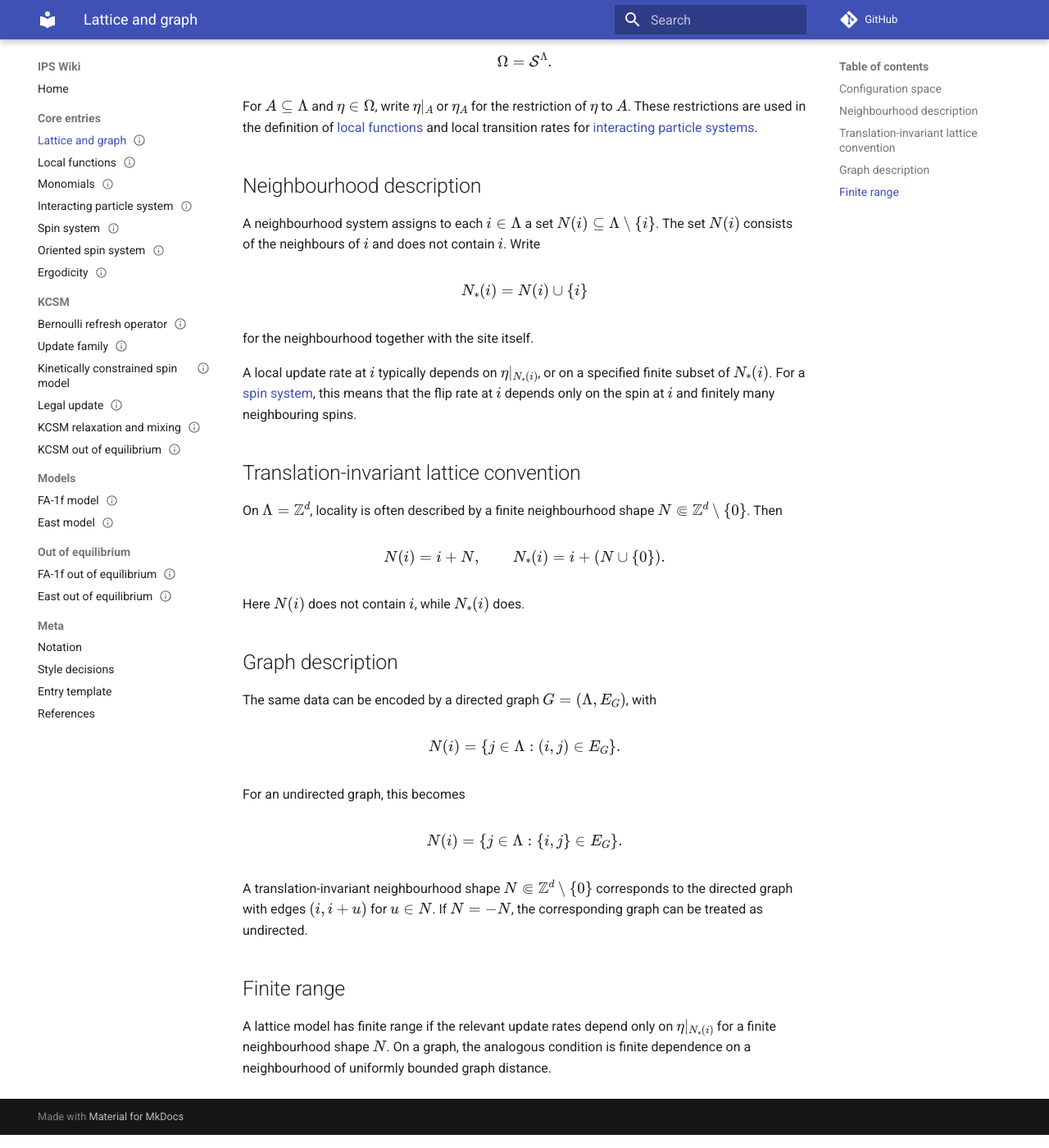
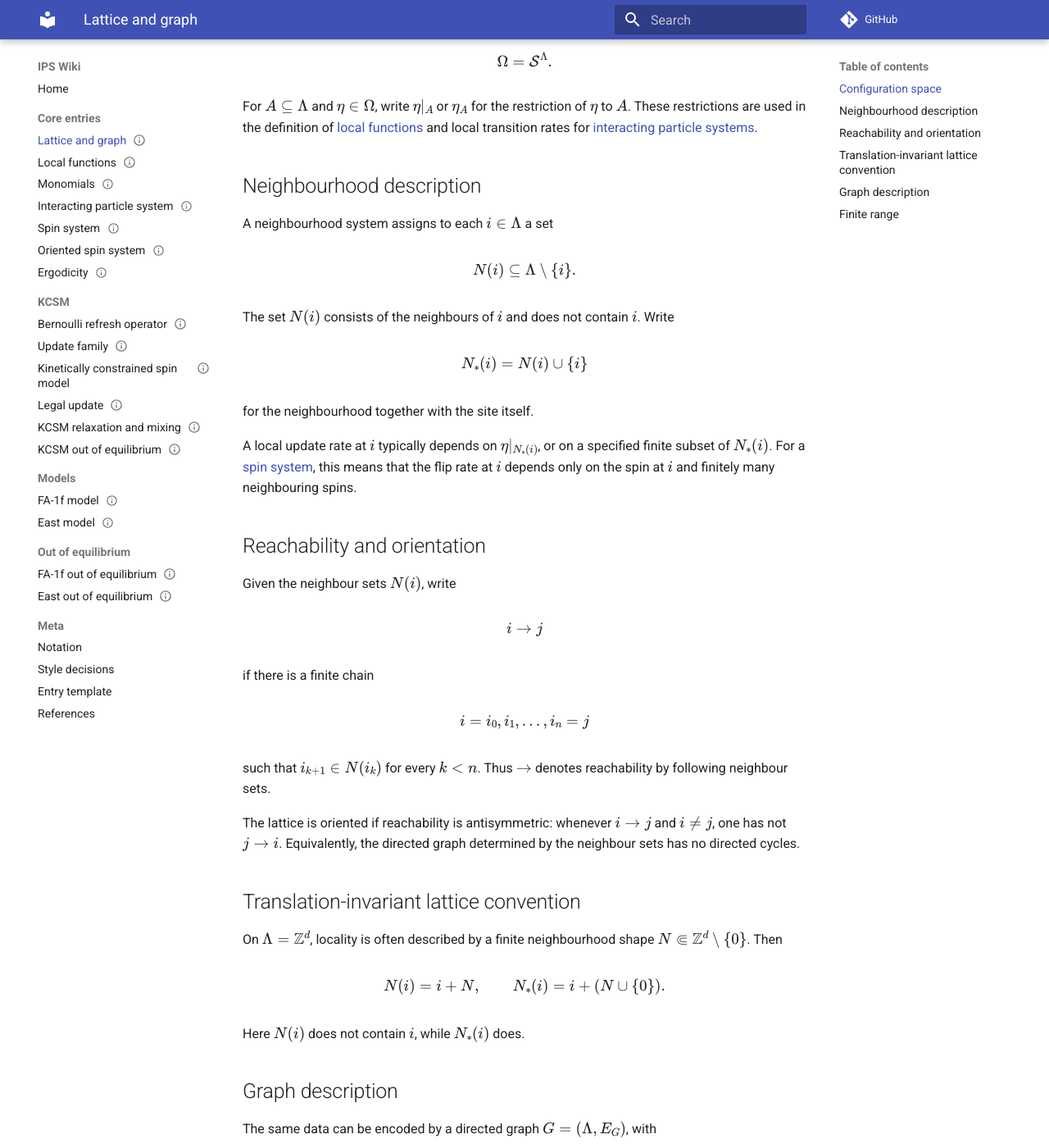
Before and after one commit to maciejgluchowski86-beep/ips-wiki, an MkDocs documentation site: the page built from docs/entries/lattice-and-graph.md, in a window 1280 px wide and 1400 px high, scrolled down 345 px. Shown: the whole window at 82% size. Built offline with MkDocs 1.6.1 and Material for MkDocs 9.7.7, drawn with Linux system fonts in a browser that asks for light colours; comment, search, counter and statistics services are not loaded; some of the changed text lies outside the part shown.

Commit message:
Define orientation via N(i) reachability

```diff
--- a/docs/entries/lattice-and-graph.md
+++ b/docs/entries/lattice-and-graph.md
@@ -10,7 +10,7 @@ tags:
 
 # Lattice and graph
 
-A lattice is the default index set for configurations in this wiki. It is denoted by \(\Lambda\), and the standard examples are \(\Z\) and \(\Z^d\). A lattice may also be described as a graph by specifying which sites are neighbours.
+A lattice is the default index set for configurations in this wiki. It is denoted by \(\Lambda\), and the standard examples are \(\Z\) and \(\Z^d\). A lattice may also be described as a graph by specifying neighbour sets \(N(i)\).
 
 ## Configuration space
 
@@ -24,7 +24,13 @@ For \(A\subseteq\Lambda\) and \(\eta\in\Omega\), write \(\eta|_A\) or \(\eta_A\)
 
 ## Neighbourhood description
 
-A neighbourhood system assigns to each \(i\in\Lambda\) a set \(N(i)\subseteq\Lambda\setminus\{i\}\). The set \(N(i)\) consists of the neighbours of \(i\) and does not contain \(i\). Write
+A neighbourhood system assigns to each \(i\in\Lambda\) a set
+
+$$
+N(i)\subseteq\Lambda\setminus\{i\}.
+$$
+
+The set \(N(i)\) consists of the neighbours of \(i\) and does not contain \(i\). Write
 
 $$
 N_*(i)=N(i)\cup\{i\}
@@ -33,6 +39,24 @@ $$
 for the neighbourhood together with the site itself.
 
 A local update rate at \(i\) typically depends on \(\eta|_{N_*(i)}\), or on a specified finite subset of \(N_*(i)\). For a [spin system](spin-system.md), this means that the flip rate at \(i\) depends only on the spin at \(i\) and finitely many neighbouring spins.
+
+## Reachability and orientation
+
+Given the neighbour sets \(N(i)\), write
+
+$$
+i\to j
+$$
+
+if there is a finite chain
+
+$$
+i=i_0,i_1,\ldots,i_n=j
+$$
+
+such that \(i_{k+1}\in N(i_k)\) for every \(k<n\). Thus \(\to\) denotes reachability by following neighbour sets.
+
+The lattice is oriented if reachability is antisymmetric: whenever \(i\to j\) and \(i\ne j\), one has not \(j\to i\). Equivalently, the directed graph determined by the neighbour sets has no directed cycles.
 
 ## Translation-invariant lattice convention
 
```
